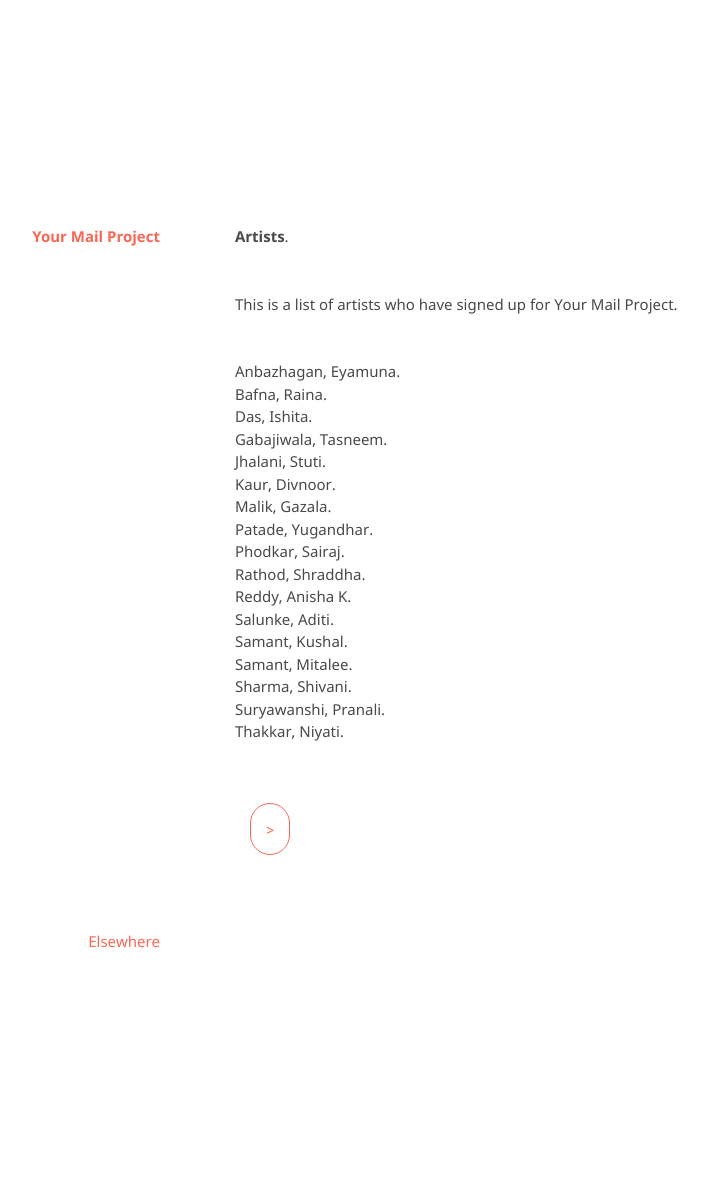
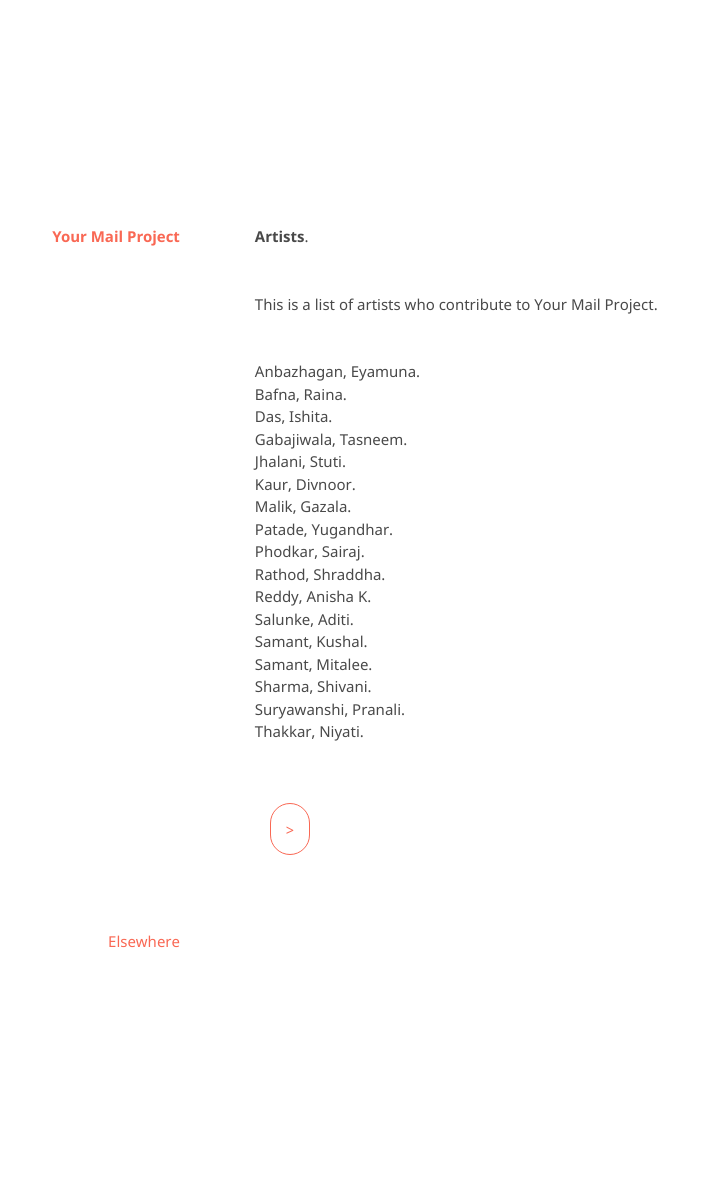
Before and after one commit to kvshvlin/yourmailproject, a Jekyll site: the page built from 4.md, in a window 1280 px wide. Shown: the whole page, without its empty margins (285-993 px from the left). Built offline with Jekyll 4.4.1, drawn with Linux system fonts in a browser that asks for light colours; our own code applies the rules of GitHub Pages for plain Markdown files.

Commit message:
Update 4.md

```diff
--- a/4.md
+++ b/4.md
@@ -1,6 +1,6 @@
 **Artists**.
 
-This is a list of artists who have signed up for Your Mail Project.
+This is a list of artists who contribute to Your Mail Project.
 
 Anbazhagan, Eyamuna.
 Bafna, Raina.
```
